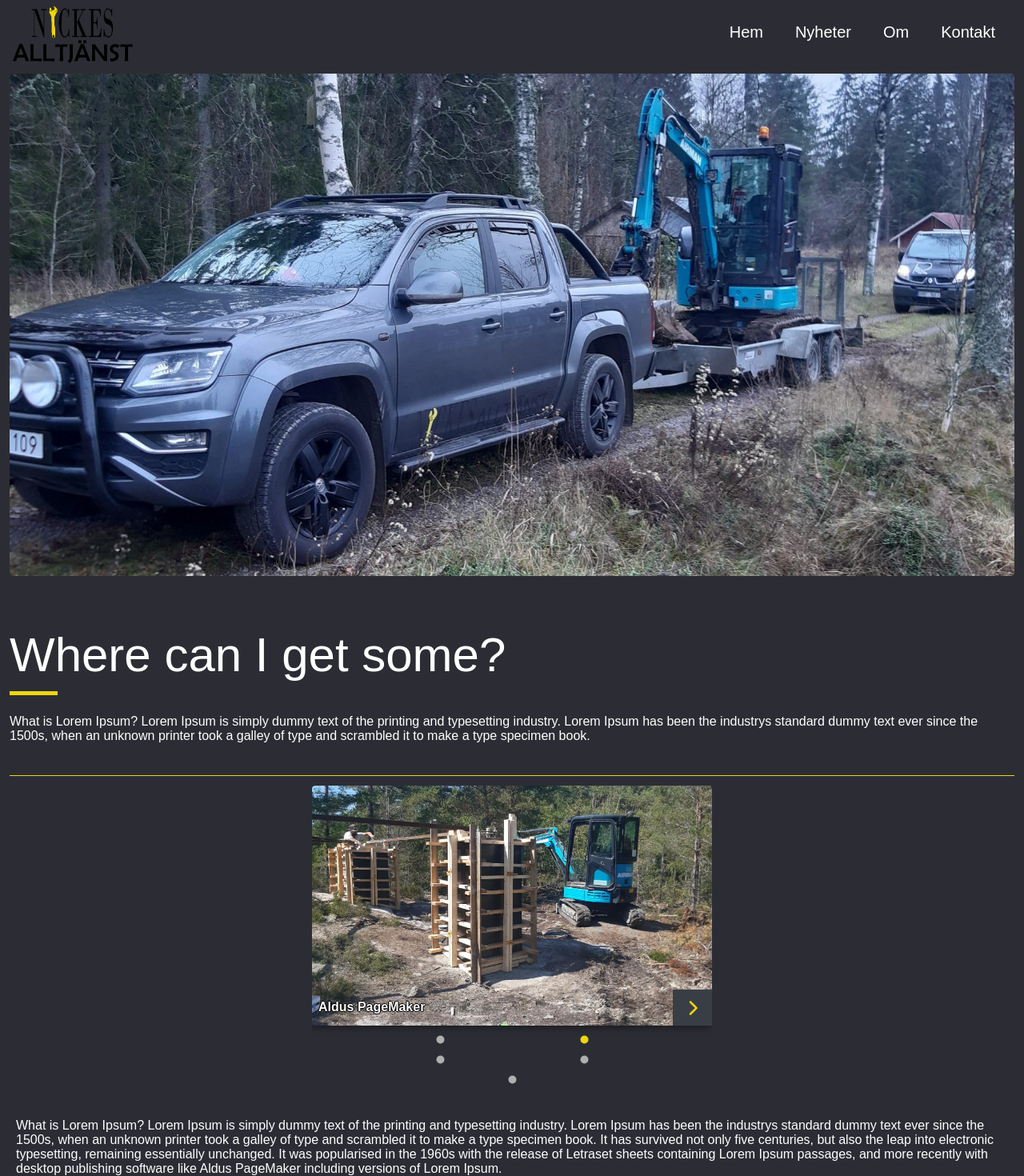
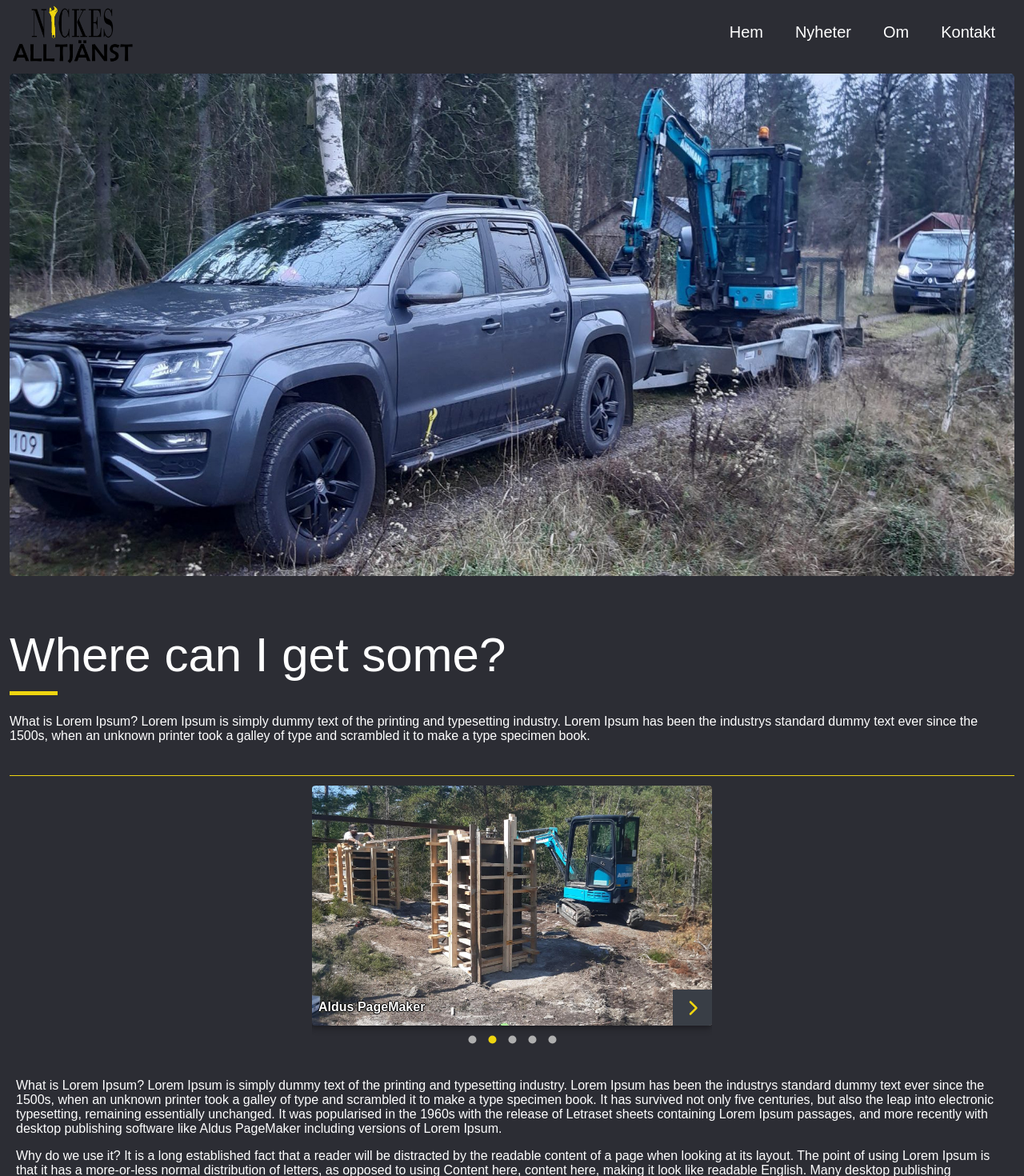
Before and after one commit to skinksteek/nickesalltjanst, a React (Create React App) app: page / in a window 1280 px wide. Shown: the top 1470 px of the page at 80% size. Built offline with nearby package versions, Linux system fonts and the light colour scheme.

Commit message:
fixed a styling conflict

```diff
--- a/src/assets/styles/contact/form.css
+++ b/src/assets/styles/contact/form.css
@@ -8,7 +8,7 @@ input[type="number"] {
   -moz-appearance: textfield;
 }
 
-button {
+.form-button {
   background-color: var(--yellow);
   width: 180px;
   display: block;
--- a/src/components/Inputs.js
+++ b/src/components/Inputs.js
@@ -35,7 +35,7 @@ const Inputs = () => {
         <p>Meddelande</p>
         <textarea placeholder="Remember, be nice!" cols="50" rows="10" />
       </div>
-      <button type="submit" value="Skicka meddelande">
+      <button className="form-button" type="submit" value="Skicka meddelande">
         Skicka
       </button>
     </form>
```
